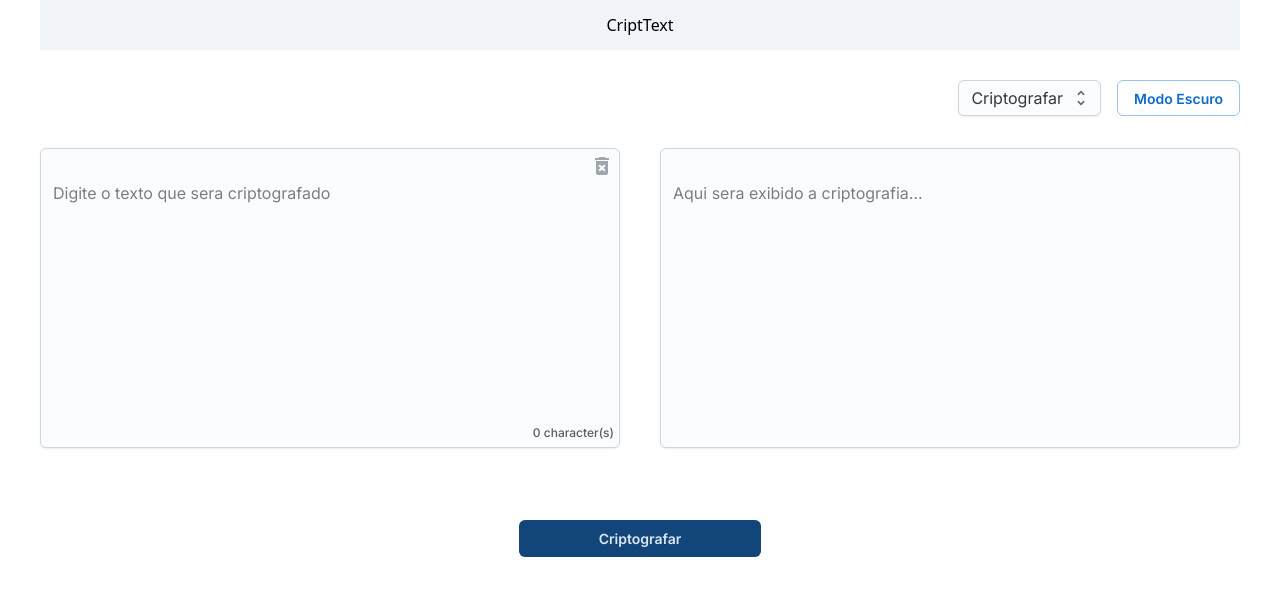
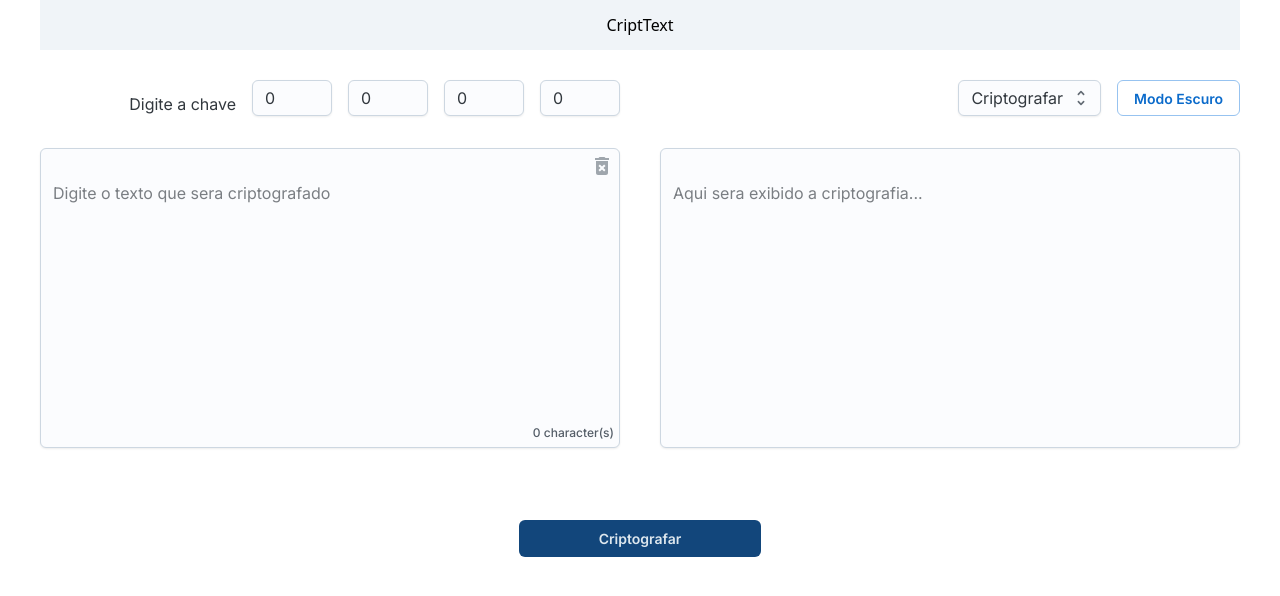
Before and after one commit to Gustavo08Mendes/projeto-criptografia, a Next.js app: page / in a window 1280 px wide. Shown: the top 596 px of the page. Built offline with nearby package versions, Linux system fonts and the light colour scheme.

Commit message:
Adicionar chava manumalmente

```diff
--- a/src/app/page.tsx
+++ b/src/app/page.tsx
@@ -6,7 +6,7 @@ import Box from '@mui/joy/Box';
 import Button from '@mui/joy/Button';
 import Textarea from '@mui/joy/Textarea';
 import Typography from '@mui/joy/Typography';
-import { Grid, Option, Select, Stack } from "@mui/joy";
+import { Grid, Input, Option, Select, Stack } from "@mui/joy";
 import { CssVarsProvider, useColorScheme } from '@mui/joy/styles';
 import DeleteForeverIcon from '@mui/icons-material/DeleteForever';
 import WbSunnyIcon from '@mui/icons-material/WbSunny';
@@ -45,6 +45,10 @@ export default function Home() {
   const [tipo, setTipo] = useState<string>('');
   const [mensagem, setMensagem] = useState<string>('');
   const [tipoBotao, setTipoBotao] = useState(0);
+  const [val1, setVal1] = useState(0);
+  const [val2, setVal2] = useState(0);
+  const [val3, setVal3] = useState(0);
+  const [val4, setVal4] = useState(0);
 
 
   //Código para o calculo de matrizes
@@ -109,7 +113,7 @@ export default function Home() {
   matrizzz[1].length < matrizzz[0].length ? matrizzz[1].push(38) : null;
 
   //Criando a chave
-  var chave = [[1, 3], [2, 7]];
+  var chave = [[val1, val2], [val3, val4]];
 
   //Multiplicando as matrizes
   if (tipo == '1' && mensagem.length != 0) {
@@ -118,7 +122,22 @@ export default function Home() {
 
   //**********************  Descriptografia  *********************************
 
+  function matrizInversa(matriz: number[][]) {
+    const det = matriz[0][0] * matriz[1][1] - matriz[0][1] * matriz[1][0];
+    console.log(det);
 
+    if (det === 0) {
+      console.log("A matriz não tem inversa.");
+      return null;
+    }
+
+    const inversa = [
+      [matriz[1][1] / det, -matriz[0][1] / det],
+      [-matriz[1][0] / det, matriz[0][0] / det]
+    ];
+
+    return inversa;
+  }
 
   //pegando o valor criptografado e transformando em um array de inteiros
   if (tipo === '2' && mensagem.length != 0) {
@@ -128,18 +147,14 @@ export default function Home() {
     var meio = Math.ceil(valoresSeparados.length / 2);
     var matrizzz2 = [valoresSeparados.slice(0, meio), valoresSeparados.slice(meio)];
 
-    // var determinante = (chave[0][0] * chave[1][0]) - (chave[0][1] * chave[1][1]);
+    var chaveReversa = matrizInversa(chave);
 
-    // var index1 = chave[0][0] / determinante;
-    // var index2 = chave[0][1] / determinante;
-    // var index3 = chave[1][0] / determinante;
-    // var index4 = chave[1][1] / determinante;
+    console.log(chaveReversa);
 
-    // var chaveReversa = [[index4, -index2], [-index3, index1]];
 
-    var chaveReversa = [[7, -3], [-2, 1]];
-
+    if (chaveReversa) {
       var menssagemDescriptografada = multiplicarMatrizes(chaveReversa, matrizzz2);
+    }
 
   }
 
@@ -162,6 +177,8 @@ export default function Home() {
     if (tipo === '1' && mensagem.length != 0 && tipoBotao === 1) {
       setResult(tipoBotao === 1 ? mensagemCriptografada.toString() : '');
     }
+    console.log(descriptografar());
+
     descriptografar();
 
   }, [matrizzz, descriptografar, tipoBotao]);
@@ -182,6 +199,48 @@ export default function Home() {
           sx={{ display: 'flex', gap: 2, width: '100%', alignItems: 'end', justifyContent: 'end', flexDirection: 'row' }}
           justifyContent={{ xs: 'center', sm: 'center' }}
         >
+          <Stack sx={{ display: tipo === '1' ? 'flex' : 'none', gap: 2, width: '50%', alignItems: 'end', justifyContent: 'end', flexDirection: 'row', pr: 1.5 }}>
+            <Typography >
+              Digite a chave
+            </Typography>
+            <Input type="number" defaultValue={0} sx={{ width: 80 }} value={val1} onChange={(e) => setVal1(parseInt(e.target.value))}
+              slotProps={{
+                input: {
+                  min: -10,
+                  max: 10,
+                  step: 1,
+                },
+              }}
+            />
+            <Input type="number" defaultValue={0} sx={{ width: 80 }} value={val2} onChange={(e) => setVal2(parseInt(e.target.value))}
+              slotProps={{
+                input: {
+                  min: -10,
+                  max: 10,
+                  step: 1,
+                },
+              }}
+            />
+            <Input type="number" defaultValue={0} sx={{ width: 80 }} value={val3} onChange={(e) => setVal3(parseInt(e.target.value))}
+              slotProps={{
+                input: {
+                  min: -10,
+                  max: 10,
+                  step: 1,
+                },
+              }}
+            />
+            <Input type="number" defaultValue={0} sx={{ width: 80 }} value={val4} onChange={(e) => setVal4(parseInt(e.target.value))}
+              slotProps={{
+                input: {
+                  min: -10,
+                  max: 10,
+                  step: 1,
+                },
+              }}
+            />
+          </Stack>
+          <Stack sx={{ display: 'flex', gap: 2, width: '50%', alignItems: 'end', justifyContent: 'end', flexDirection: 'row' }}>
             <Select value={tipo} onChange={(_, v) => { setTipo(v ? v : '1'); setMensagem(''); setResult(''); }}>
               <Option value="1">Criptografar</Option>
               <Option value="2">Descriptografar</Option>
@@ -189,6 +248,7 @@ export default function Home() {
             <CssVarsProvider>
               <ModeToggle />
             </CssVarsProvider>
+          </Stack>
         </Stack>
       </Stack>
       <Stack
```
Lines whose indentation alone changed are shown as unchanged.
